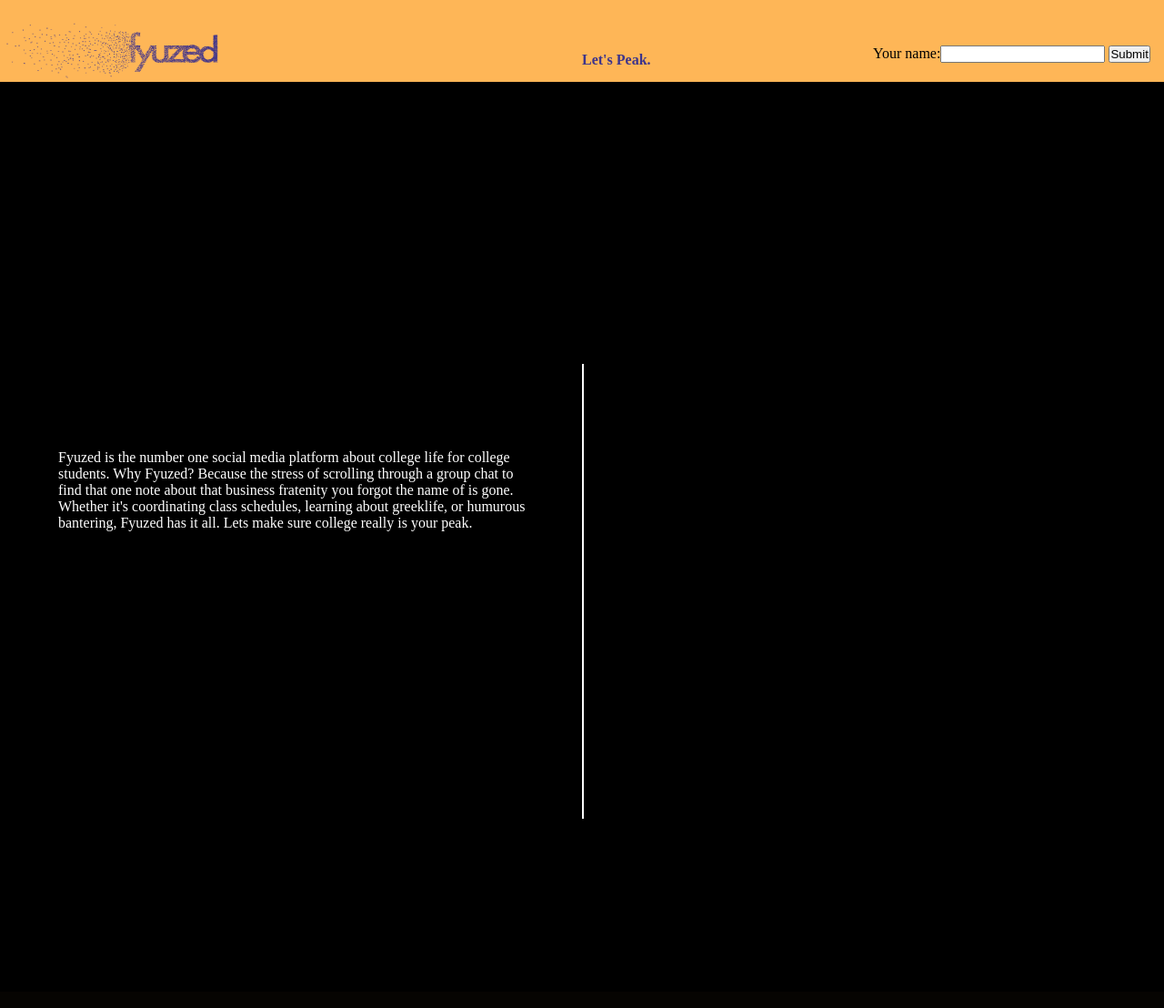
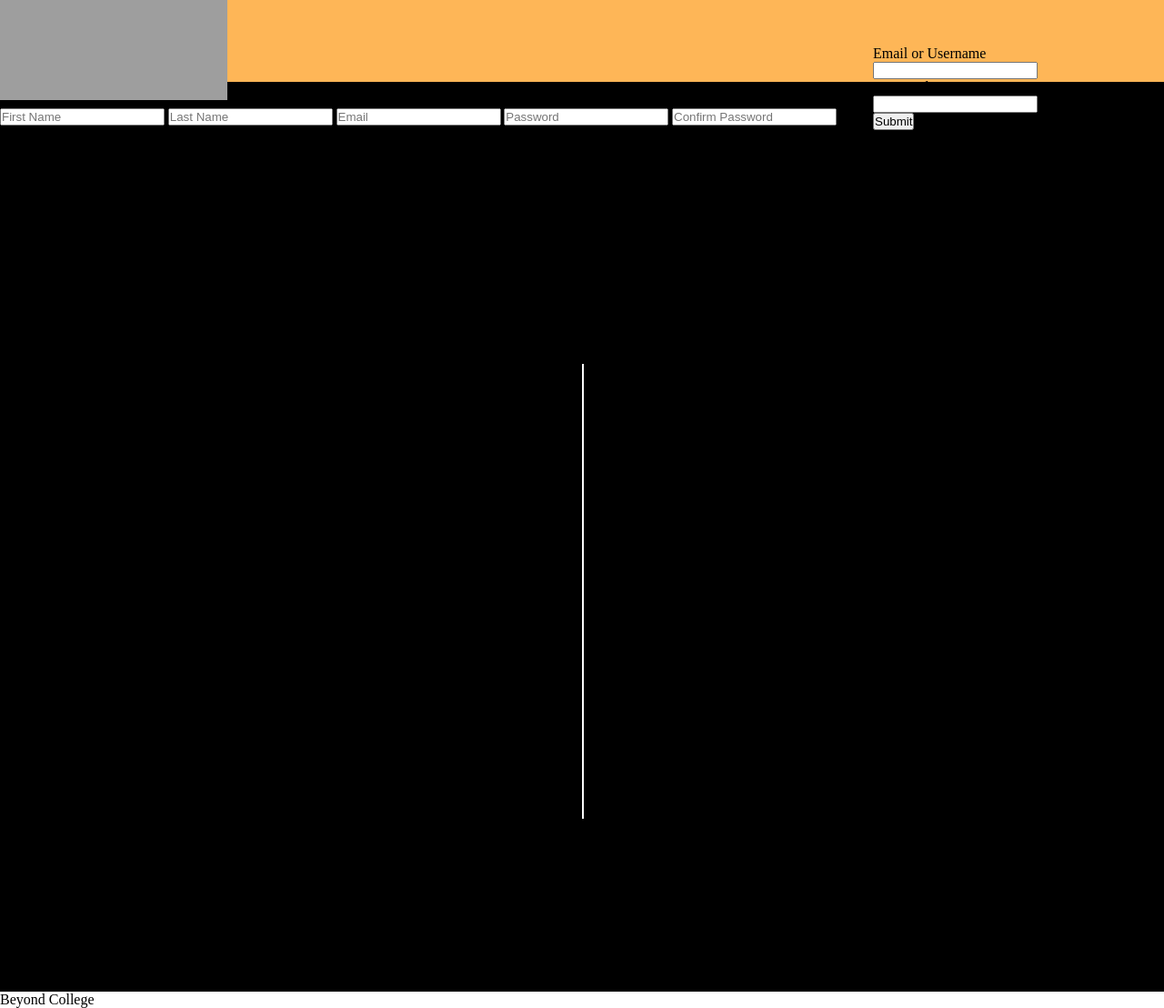
Before and after one commit to bharrison21/Fyuzed, a Django app: template templates/index.html in a window 1280 px wide. Shown: the whole page at 91% size. Before the commit the page ends 900 px from the top, so only its background shows below. Run offline with Django 3.2, Linux system fonts and the light colour scheme; the template is opened without the code that fills it: values that come from a table or form of the project are taken from there, others are empty; grey boxes are pictures that could not be loaded.

Commit message:
Update index.html

```diff
--- a/templates/index.html
+++ b/templates/index.html
@@ -1,35 +1,59 @@
 <!DOCTYPE html>
 <html>
+
 <head>
     <title>Fyuze login or signup</title>
     <link rel="stylesheet" type="text/css" href="style.css">
 </head>
+
 <body>
 
+
     <nav class="header">
-        <img class="masthead" src="head.png.PNG" alt="masthead">
+        <img class="masthead" src="Gold.PNG" alt="masthead">
 
-        <div class="motto">
-            <div class="font"><b>Let's Peak.</b></div>
-        </div>
 
         <form class="login_form">
             <action="" method="post">
-            {% csrf_token %}
-            {{ form }}
-            <input type="submit" value="Submit">
+            <div class="username">
+                <div class="log">Email or Username</div>
+                <input type="text" name="">
+            </div>
+            <div class="password">
+                <div class="log">Password</div>
+                <input type="password" name="">
+            </div>
+            <button class="submit" >Submit</button>
         </form>
     </nav>
+
 
     <section>
         <div class="vr">&nbsp;</div>
         <div class="page">
             <div class="summary"></div>
             <p class="text">
-                Fyuzed is the number one social media platform about college life for college students. Why Fyuzed? Because the stress of scrolling through a group chat to find that one note about that business fratenity you forgot the name of is gone. Whether it's coordinating class schedules, learning about greeklife, or humurous bantering, Fyuzed has it all. Lets make sure college really is your peak.
+
             </p>
+
+        </div>
+        <div class="signup">
+            <p class="account">Create an account</p>
+            <form class="signup-form">
+                <div>
+                    <input class="firstname" type="text" name="" placeholder="First Name">
+                    <input class="lastname" type="text" name="" placeholder="Last Name">
+                    <input class="email" type="text" name="" placeholder="Email">
+                    <input class="password" type="password" name="" placeholder="Password">
+                    <input class="password1" type="password" name="" placeholder="Confirm Password">
+                </div>
         </div>
     </section>
+    <div class="bottom">
+        <p class="quote">
+        Beyond College
+        </p>
+    </div>
 </body>
 
 </html>
```
